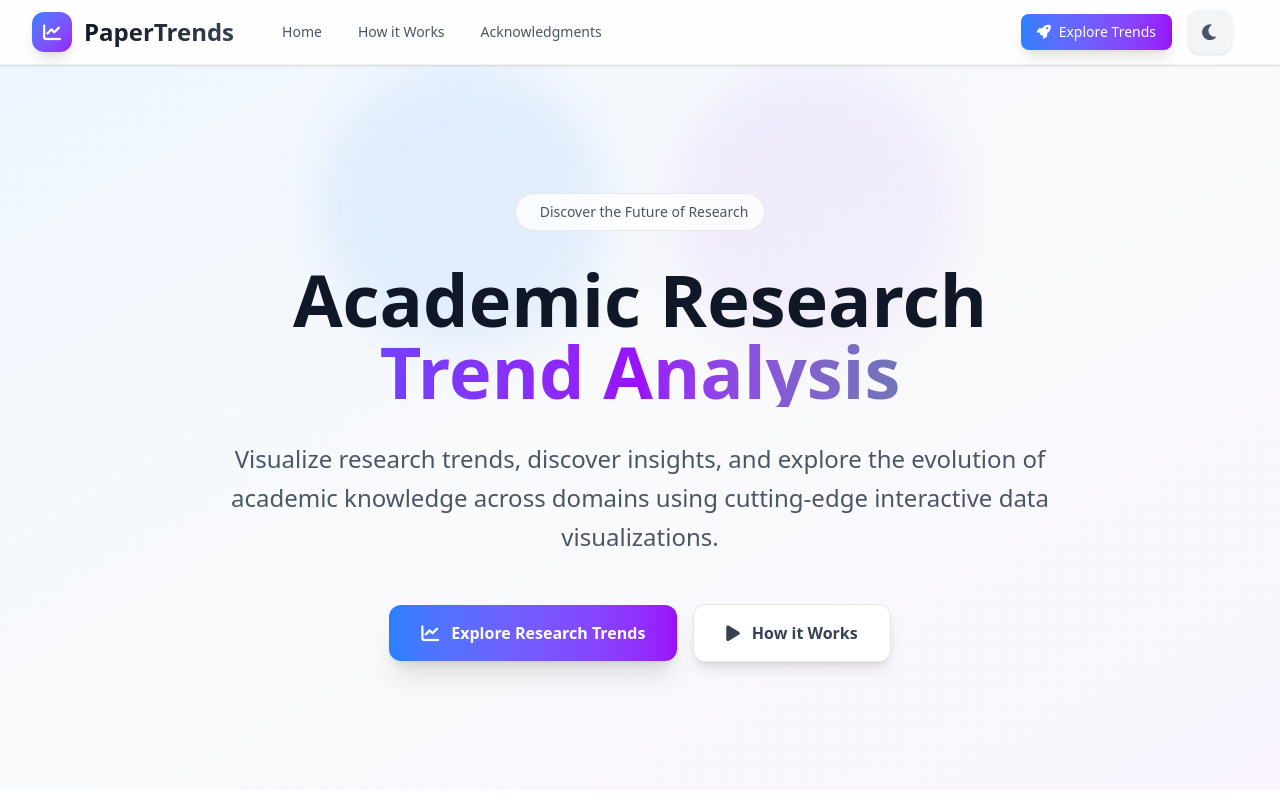
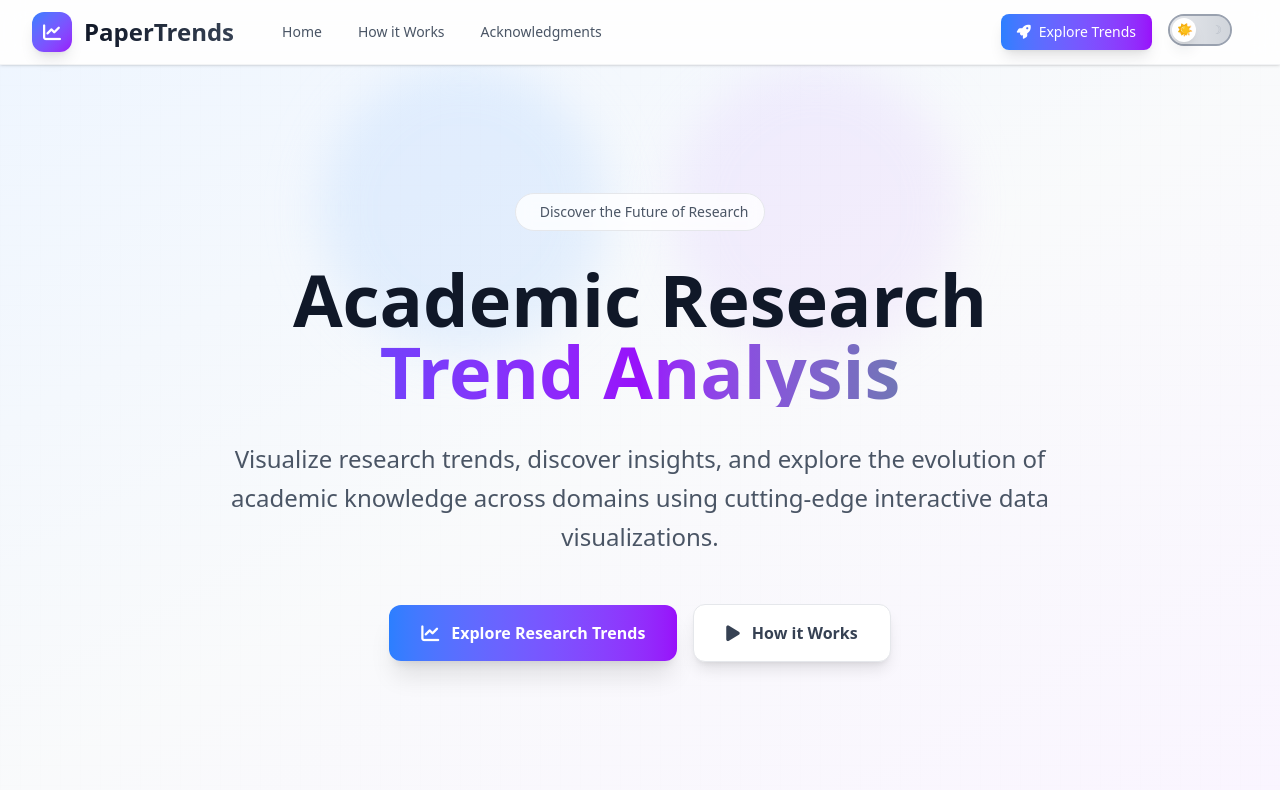
Before and after one commit to tamara1031/papertrends-frontend, an Astro site: page / in a window 1280 px wide. Shown: the top 800 px of the page. Built offline with nearby package versions, Linux system fonts and the light colour scheme; Astro itself is replaced by a stand-in of ours; some icons are missing.

Commit message:
darkmode toggle

```diff
--- a/src/components/ui/ThemeToggle.astro
+++ b/src/components/ui/ThemeToggle.astro
@@ -1,18 +1,34 @@
 ---
-// Simplified ThemeToggle component for Tailwind v4
+// Electrical switch style ThemeToggle component for Tailwind v4
 ---
 
-<button
-  id="theme-toggle"
-  class="group relative inline-flex items-center justify-center w-11 h-11 rounded-xl bg-gray-100 dark:bg-gray-800 hover:bg-gray-200 dark:hover:bg-gray-700 transition-all duration-300 hover:scale-105 shadow-sm hover:shadow-md"
-  aria-label="Switch theme"
->
-  <!-- Sun icon (visible in dark mode) -->
-  <i class="fas fa-sun text-yellow-500 text-lg absolute opacity-0 dark:opacity-100 transition-all duration-300 transform rotate-0 dark:rotate-180"></i>
+<div class="relative">
+  <button
+    id="theme-toggle"
+    class="group relative w-16 h-8 bg-gray-300 dark:bg-gray-600 rounded-full shadow-inner border-2 border-gray-400 dark:border-gray-500 transition-all duration-300 focus:outline-none focus:ring-2 focus:ring-blue-500 focus:ring-offset-2 dark:focus:ring-offset-gray-800"
+    aria-label="Switch theme"
+    role="switch"
+    aria-checked="false"
+  >
+    <!-- Switch track background -->
+    <div class="absolute inset-0 rounded-full bg-gradient-to-r from-gray-200 to-gray-300 dark:from-gray-700 dark:to-gray-600"></div>
 
-  <!-- Moon icon (visible in light mode) -->
-  <i class="fas fa-moon text-gray-600 dark:text-gray-300 text-lg absolute opacity-100 dark:opacity-0 transition-all duration-300 transform rotate-0 dark:-rotate-180"></i>
-</button>
+    <!-- Switch knob -->
+    <div class="absolute top-0.5 left-0.5 w-6 h-6 bg-white dark:bg-gray-200 rounded-full shadow-lg transition-all duration-300 transform dark:translate-x-8 flex items-center justify-center">
+      <!-- Sun icon (visible in light mode) -->
+      <i class="fas fa-sun text-yellow-500 text-xs opacity-100 dark:opacity-0 transition-all duration-300"></i>
+
+      <!-- Moon icon (visible in dark mode) -->
+      <i class="fas fa-moon text-gray-600 text-xs absolute opacity-0 dark:opacity-100 transition-all duration-300"></i>
+    </div>
+
+    <!-- Switch labels -->
+    <div class="absolute inset-0 flex items-center justify-between px-2 pointer-events-none">
+      <span class="text-xs font-medium text-gray-600 dark:text-gray-400 opacity-100 dark:opacity-50 transition-opacity duration-300">☀</span>
+      <span class="text-xs font-medium text-gray-400 dark:text-gray-300 opacity-50 dark:opacity-100 transition-opacity duration-300">☽</span>
+    </div>
+  </button>
+</div>
 
 <script>
   class ThemeToggle {
@@ -65,8 +81,9 @@
     }
 
     updateButtonState() {
-      // Update aria-label
+      // Update aria-label and aria-checked for accessibility
       this.button.setAttribute('aria-label', `Switch to ${this.currentTheme === 'light' ? 'dark' : 'light'} theme`);
+      this.button.setAttribute('aria-checked', this.currentTheme === 'dark' ? 'true' : 'false');
     }
   }
 
```
